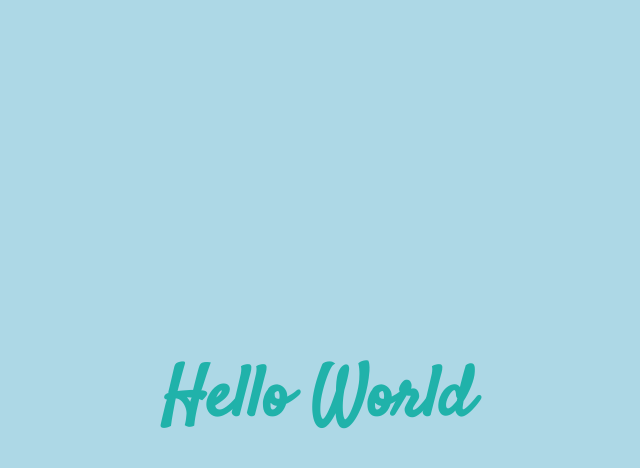
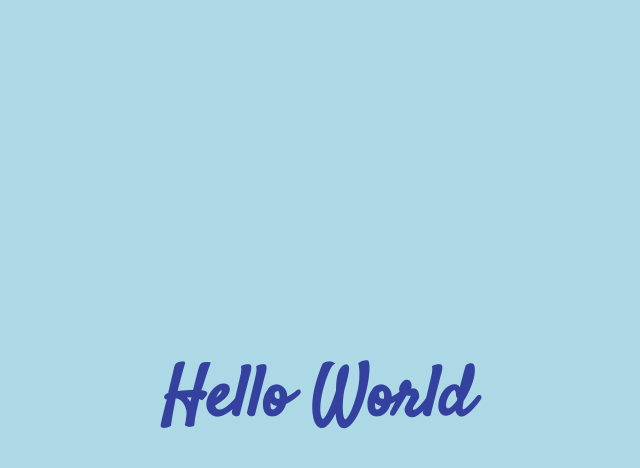
Before and after one commit to giorgiagalbullicavazzini/htmlcss-hello, a plain HTML site: page index.html in a window 1280 px wide. In both pictures the pointer is over the element "Hello World". Shown: the whole page, without its empty margins (323-963 px from the left). Drawn offline with Linux system fonts and the light colour scheme.

Commit message:
Aggiunto effetto titolo

```diff
--- a/style.css
+++ b/style.css
@@ -16,3 +16,9 @@ body {
   font-size: 70px;
   color: lightseagreen;
 }
+
+.title:hover {
+  color: navy;
+  opacity: 0.7;
+  transition: 3s;
+}
```
